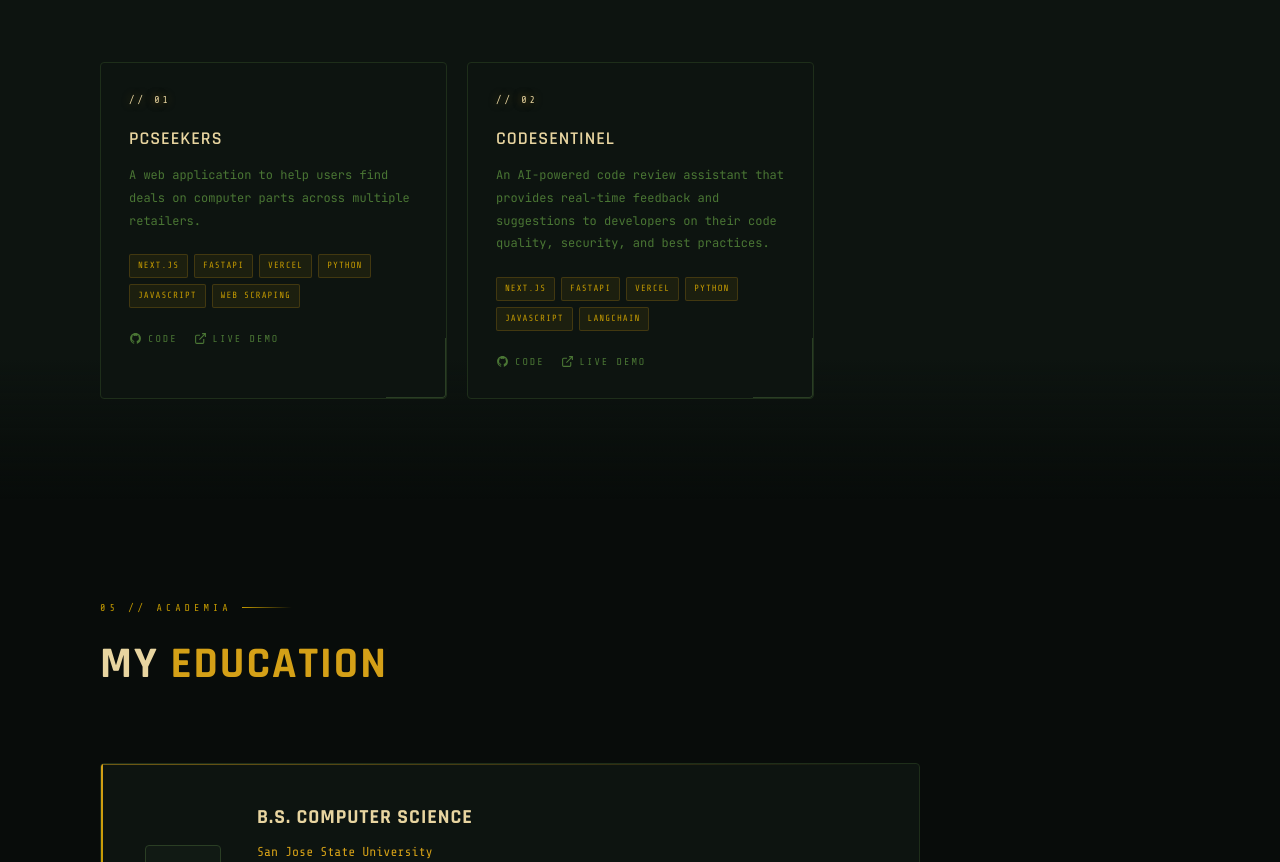
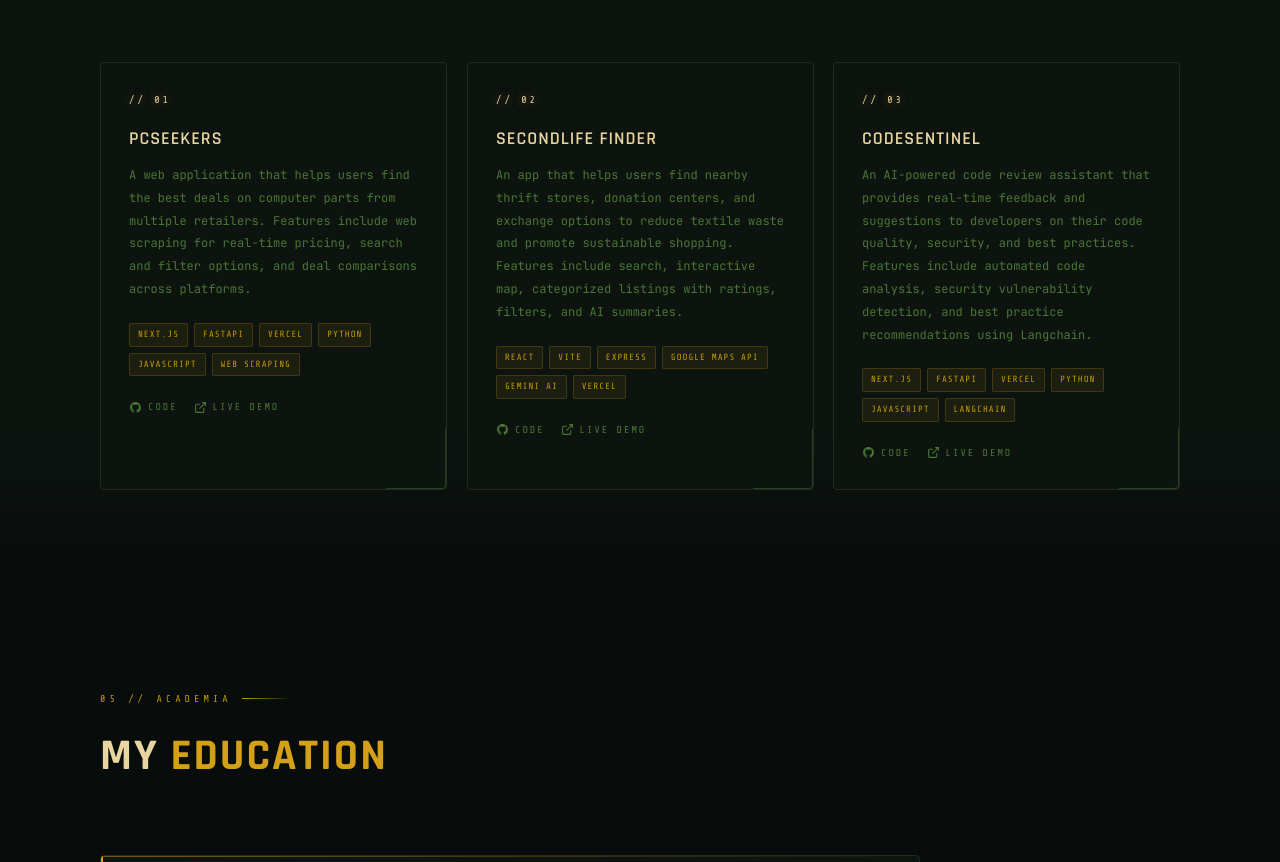
Before and after one commit to yiswangdev/personal-website, a React (Vite) app: page / in a window 1280 px wide. Shown: the part 3340-4202 px from the top of the page. Built offline with nearby package versions, Linux system fonts and the light colour scheme.

Commit message:
add project

```diff
--- a/src/App.jsx
+++ b/src/App.jsx
@@ -1,15 +1,5 @@
-// ============================================================
-//  PORTFOLIO.JSX  — Gold Circuit Board Theme
-//  Single-page dark portfolio with PCB / gold aesthetic
-//  Edit each section labeled with // SECTION: <Name>
-// ============================================================
-
 import { useState, useEffect, useRef } from "react";
 import "./App.css";
-
-// ─────────────────────────────────────────────
-//  DATA  — edit all of these
-// ─────────────────────────────────────────────
 
 // SECTION: Personal Info
 const INFO = {
@@ -92,14 +82,21 @@ const EXPERIENCE = [
 const PROJECTS = [
   {
     title: "PCSeekers",
-    desc: "A web application to help users find deals on computer parts across multiple retailers.",
+    desc: "A web application that helps users find the best deals on computer parts from multiple retailers. Features include web scraping for real-time pricing, search and filter options, and deal comparisons across platforms.",
     tags: ["Next.js", "FastAPI", "Vercel", "Python", "JavaScript", "Web Scraping"],
     github: "https://github.com/yiswangdev/pc-deals-website",
     live: "https://pc-seekers.vercel.app/",
   },
   {
+    title: "SecondLife Finder",
+    desc: "An app that helps users find nearby thrift stores, donation centers, and exchange options to reduce textile waste and promote sustainable shopping. Features include search, interactive map, categorized listings with ratings, filters, and AI summaries.",
+    tags: ["React", "Vite", "Express", "Google Maps API", "Gemini AI", "Vercel"],
+    github: "https://github.com/yiswangdev/SecondLife-Finder",
+    live: "https://shipyardhq.tech/projects/246f5ec7-267d-41a6-ac05-aed80d3ac842",
+  },
+  {
     title: "CodeSentinel",
-    desc: "An AI-powered code review assistant that provides real-time feedback and suggestions to developers on their code quality, security, and best practices.",
+    desc: "An AI-powered code review assistant that provides real-time feedback and suggestions to developers on their code quality, security, and best practices. Features include automated code analysis, security vulnerability detection, and best practice recommendations using Langchain.",
     tags: ["Next.js", "FastAPI", "Vercel", "Python", "JavaScript", "Langchain"],
     github: "https://github.com/Steve-Dusty/codesentinel",
     live: "https://devpost.com/software/codesentinel-73qwt4",
@@ -116,9 +113,7 @@ const EDUCATION = {
   courses: ["Data Structures", "Algorithms", "Discrete Math", "Calculus"],
 };
 
-// ─────────────────────────────────────────────
-//  CIRCUIT BOARD PARTICLES
-// ─────────────────────────────────────────────
+// CIRCUIT BOARD PARTICLES
 function Particles() {
   const dots = Array.from({ length: 14 }, (_, i) => ({
     id: i,
@@ -129,7 +124,6 @@ function Particles() {
     opacity: 0.15 + Math.random() * 0.35,
   }));
 
-  // gold / amber only — no magenta / cyan
   const colors = ["var(--gold)", "var(--amber)", "var(--gold-mid)", "#e8d5a0"];
 
   return (
@@ -155,16 +149,13 @@ function Particles() {
   );
 }
 
-// ─────────────────────────────────────────────
-//  CIRCUIT BOARD SVG OVERLAY (hero bg)
-// ─────────────────────────────────────────────
+// CIRCUIT BOARD SVG OVERLAY (hero bg)
 function CircuitOverlay() {
   return (
     <svg
       style={{ position: "absolute", inset: 0, width: "100%", height: "100%", opacity: 0.12, pointerEvents: "none", zIndex: 1 }}
       xmlns="http://www.w3.org/2000/svg"
     >
-      {/* Non-parallel traces routed with L-bends */}
       <path d="M0 180 L120 180 L120 80 L320 80" fill="none" stroke="#d4a017" strokeWidth="1"/>
       <path d="M0 320 L80 320 L80 240 L220 240 L220 160 L400 160" fill="none" stroke="#b8860b" strokeWidth="1.2"/>
       <path d="M100% 100 L-80 100 L-80 260 L-240 260" fill="none" stroke="#c49a00" strokeWidth="0.8" transform="translate(800,0)"/>
@@ -186,9 +177,7 @@ function CircuitOverlay() {
   );
 }
 
-// ─────────────────────────────────────────────
-//  TYPEWRITER HOOK
-// ─────────────────────────────────────────────
+// TYPEWRITER HOOK
 function useTypewriter(words, speed = 80, pause = 1800) {
   const [display, setDisplay] = useState("");
   const [wordIdx, setWordIdx] = useState(0);
@@ -220,9 +209,7 @@ function useTypewriter(words, speed = 80, pause = 1800) {
   return display;
 }
 
-// ─────────────────────────────────────────────
-//  INTERSECTION OBSERVER HOOK
-// ─────────────────────────────────────────────
+// INTERSECTION OBSERVER HOOK
 function useReveal(threshold = 0.15) {
   const ref = useRef(null);
   const [visible, setVisible] = useState(false);
@@ -237,9 +224,7 @@ function useReveal(threshold = 0.15) {
   return [ref, visible];
 }
 
-// ─────────────────────────────────────────────
-//  ICONS
-// ─────────────────────────────────────────────
+// ICONS
 const GithubIcon = () => (
   <svg viewBox="0 0 24 24" fill="currentColor" width="20" height="20">
     <path d="M12 2C6.477 2 2 6.484 2 12.017c0 4.425 2.865 8.18 6.839 9.504.5.092.682-.217.682-.483 0-.237-.008-.868-.013-1.703-2.782.605-3.369-1.343-3.369-1.343-.454-1.158-1.11-1.466-1.11-1.466-.908-.62.069-.608.069-.608 1.003.07 1.531 1.032 1.531 1.032.892 1.53 2.341 1.088 2.91.832.092-.647.35-1.088.636-1.338-2.22-.253-4.555-1.113-4.555-4.951 0-1.093.39-1.988 1.029-2.688-.103-.253-.446-1.272.098-2.65 0 0 .84-.27 2.75 1.026A9.564 9.564 0 0112 6.844c.85.004 1.705.115 2.504.337 1.909-1.296 2.747-1.027 2.747-1.027.546 1.379.202 2.398.1 2.651.64.7 1.028 1.595 1.028 2.688 0 3.848-2.339 4.695-4.566 4.943.359.309.678.92.678 1.855 0 1.338-.012 2.419-.012 2.747 0 .268.18.58.688.482A10.019 10.019 0 0022 12.017C22 6.484 17.522 2 12 2z"/>
@@ -265,9 +250,7 @@ const ExternalIcon = () => (
   </svg>
 );
 
-// ─────────────────────────────────────────────
-//  NAV
-// ─────────────────────────────────────────────
+// NAV
 const NAV_LINKS = ["About", "Skills", "Experience", "Projects", "Education", "Contact"];
 
 function Nav() {
@@ -348,15 +331,12 @@ function Nav() {
   );
 }
 
-// ─────────────────────────────────────────────
-//  HERO
-// ─────────────────────────────────────────────
+// HERO
 function Hero() {
   const typed = useTypewriter(ROLES);
 
   return (
     <section id="hero" className="hero">
-      {/* Background orbs — warm gold/amber tones only */}
       <div className="hero-bg-orb" style={{ width: 500, height: 500, top: "5%", left: "55%", background: "rgba(212,160,23,0.06)" }} />
       <div className="hero-bg-orb" style={{ width: 350, height: 350, top: "55%", left: "2%", background: "rgba(196,154,0,0.05)" }} />
       <div className="hero-bg-orb" style={{ width: 280, height: 280, bottom: "10%", right: "8%", background: "rgba(184,134,11,0.04)" }} />
@@ -403,9 +383,7 @@ function Hero() {
   );
 }
 
-// ─────────────────────────────────────────────
-//  ABOUT
-// ─────────────────────────────────────────────
+// ABOUT
 function About() {
   const [ref, visible] = useReveal();
 
@@ -419,7 +397,7 @@ function About() {
           {/* SECTION: Profile Photo — replace emoji with your photo */}
           <div className="about-photo-wrap" style={{ opacity: visible ? 1 : 0, transform: visible ? "none" : "translateX(-20px)", transition: "all 0.7s ease" }}>
             <div className="about-photo-border floating">
-              <img src="eric_pfp1.jpg" alt="Your Name" className="about-photo" translate="100" />
+              <img src="eric_pfp1.jpg" alt="Your Name" className="about-photo" />
               {/* Replace ↑ with: <img src="your-photo.jpg" alt="Your Name" className="about-photo" /> */}
               <div className="about-photo-corner tl" />
               <div className="about-photo-corner tr" />
@@ -448,9 +426,7 @@ function About() {
   );
 }
 
-// ─────────────────────────────────────────────
-//  SKILLS
-// ─────────────────────────────────────────────
+// SKILLS
 function Skills() {
   const [ref, visible] = useReveal();
 
@@ -492,9 +468,7 @@ function Skills() {
   );
 }
 
-// ─────────────────────────────────────────────
-//  EXPERIENCE
-// ─────────────────────────────────────────────
+// EXPERIENCE
 function Experience() {
   const [ref, visible] = useReveal();
 
@@ -531,9 +505,7 @@ function Experience() {
   );
 }
 
-// ─────────────────────────────────────────────
-//  PROJECTS
-// ─────────────────────────────────────────────
+// PROJECTS
 function Projects() {
   const [ref, visible] = useReveal();
 
@@ -586,9 +558,7 @@ function Projects() {
   );
 }
 
-// ─────────────────────────────────────────────
-//  EDUCATION
-// ─────────────────────────────────────────────
+// EDUCATION
 function Education() {
   const [ref, visible] = useReveal();
 
@@ -620,9 +590,7 @@ function Education() {
   );
 }
 
-// ─────────────────────────────────────────────
-//  CONTACT
-// ─────────────────────────────────────────────
+// CONTACT
 function Contact() {
   const [ref, visible] = useReveal();
 
@@ -655,9 +623,6 @@ function Contact() {
   );
 }
 
-// ─────────────────────────────────────────────
-//  ROOT APP
-// ─────────────────────────────────────────────
 export default function Portfolio() {
   // Load fonts on mount
   useEffect(() => {
```
